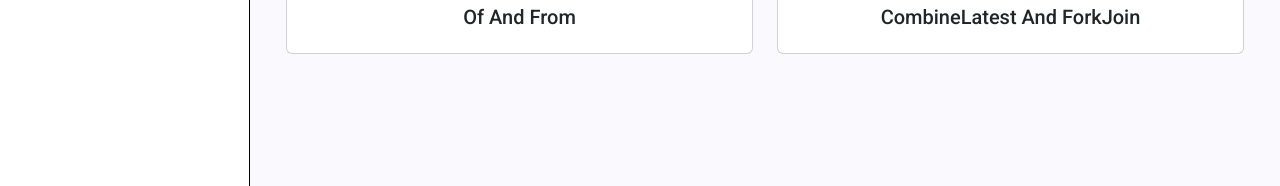
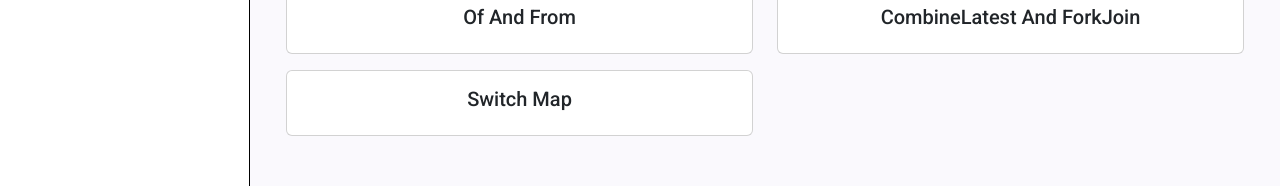
Before and after one commit to sandeep-falcon/project-poc, an Angular app: page /rxjs in a window 1280 px wide. Shown: the part 164-350 px from the top of the page. Built offline with nearby package versions, Linux system fonts and the light colour scheme.

Commit message:
rxjs collection interface patch

```diff
--- a/src/app/components/rxjs-collection/rxjs-collection.component.ts
+++ b/src/app/components/rxjs-collection/rxjs-collection.component.ts
@@ -1,7 +1,7 @@
 import { Component } from '@angular/core';
 import { MatRippleModule } from '@angular/material/core';
 import { RouterLink } from '@angular/router';
-import { RxjsCollectionInterface } from '../../interface/rxjs-collection-interface';
+import { CollectionInterface } from '../../interface/collection-interface';
 
 @Component({
   selector: 'app-rxjs-collection',
@@ -11,7 +11,7 @@ import { RxjsCollectionInterface } from '../../interface/rxjs-collection-interfa
   styleUrl: './rxjs-collection.component.scss',
 })
 export class RxjsCollectionComponent {
-  rxJsCollection: RxjsCollectionInterface[] = [
+  rxJsCollection: CollectionInterface[] = [
     // {
     //   label: 'Observables',
     //   route: '/observables',
@@ -24,5 +24,9 @@ export class RxjsCollectionComponent {
       label: 'CombineLatest and forkJoin',
       route: '/clfj',
     },
+    {
+      label: 'Switch Map',
+      route: '/switchmap',
+    },
   ];
 }
```
